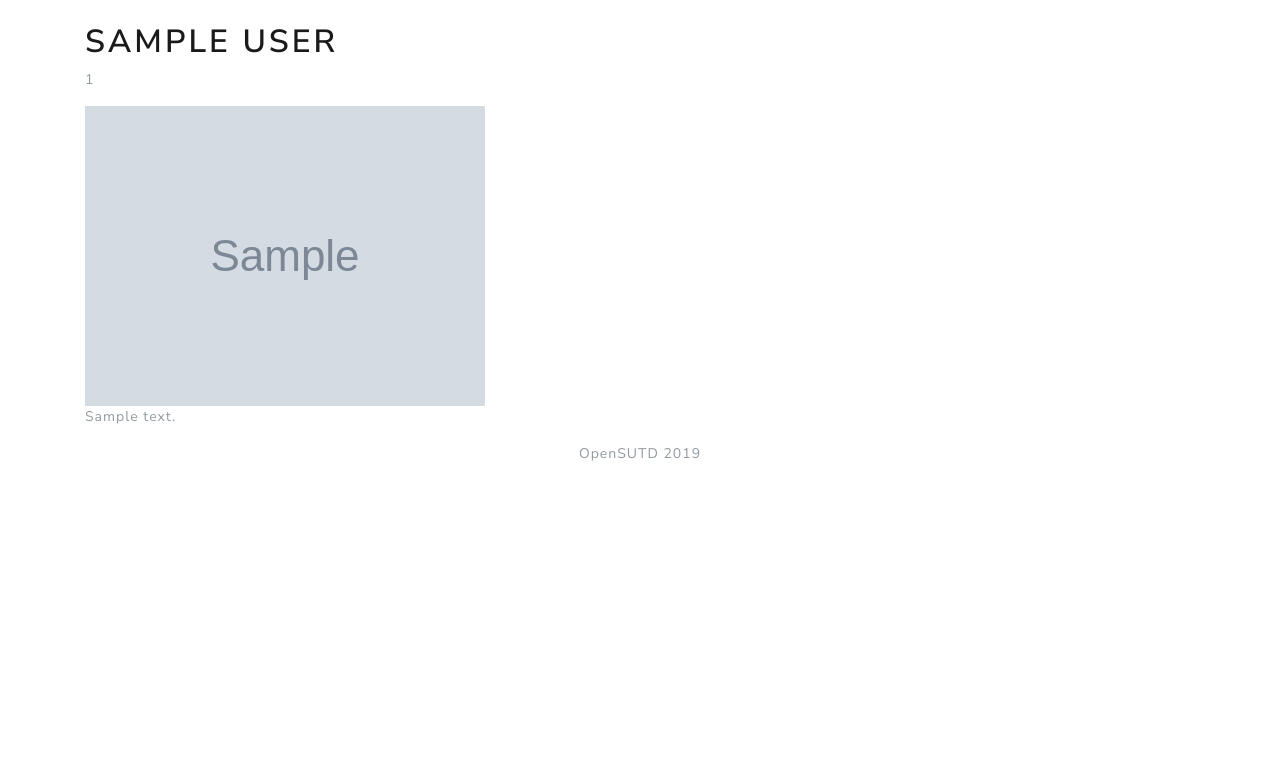
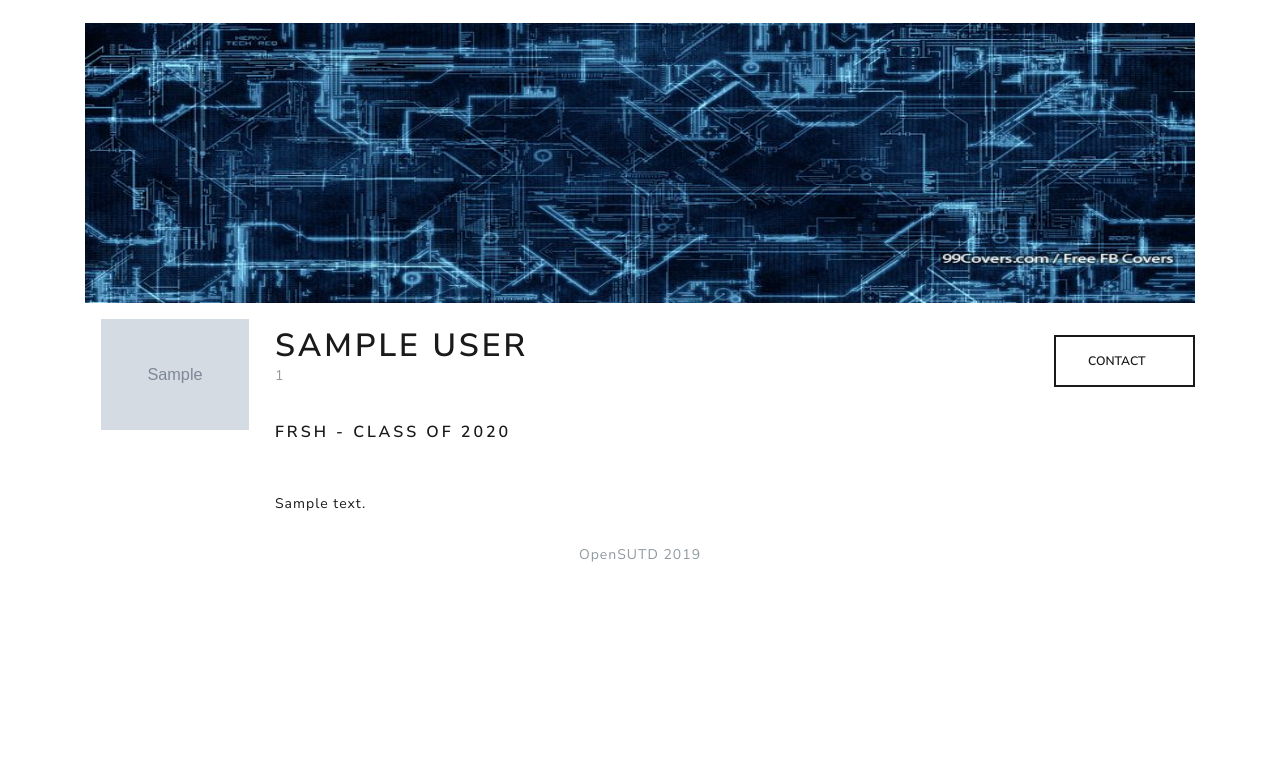
Before and after one commit to OpenSUTD/web-platform-prototype, a Django app: page /users/1/ in a window 1280 px wide. Shown: the part 89-850 px from the top of the page. Run offline with Django 3.2, Linux system fonts and the light colour scheme; tables that the repository leaves empty hold one stand-in row (values such as "Sample post"); grey boxes marked "Sample" are stand-in pictures; some libraries are stand-ins or nearby versions.

Commit message:
Added functional user profile page and added performance tests

```diff
--- a/projects/models.py
+++ b/projects/models.py
@@ -46,7 +46,7 @@ class User(models.Model):
 
     # TODO :
     # Eventually Move to ImageField instead of providing URL?
-    display_picture = models.CharField(max_length=200, default="https://via.placeholder.com/150")
+    display_picture = models.CharField(max_length=200, default="https://via.placeholder.com/150x150?text=user_display_picture")
 
     is_sutd = models.BooleanField(default="False")
 
--- a/projects/static/css/custom.css
+++ b/projects/static/css/custom.css
@@ -92,6 +92,61 @@
     padding: 5px;
     width: 200px;
 }
+
+.profile-cover-image img {
+    width: 100%;
+    height: 280px;
+}
+
+.profile-picture {
+    padding: 1rem;
+    width: 180px;
+}
+
+.profile-description {
+    margin-top: 1.5rem;
+}
+
+.profile-name {
+    margin: 0;
+}
+
+.profile-faculty {
+    margin-bottom: 50px;
+}
+
+.edit-profile {
+    margin-top: 2rem;
+    position: relative;
+    float: right;
+}
+
+a.edit-button {
+    padding: 0.5rem;
+    color: black;
+}
+
+a.edit-button:hover{
+    color: black;
+    text-decoration: underline;
+}
+
+.project-card {
+    box-shadow: 0px 0px 12px -3px rgba(199,199,199,1);;
+}
+
+.project-card img {
+    margin-top: 1rem;
+    display: block;
+    width: 100%;
+    min-width: 100%;
+    min-height: 100%;
+}
+
+.project-card p {
+    padding: 1rem;
+}
+
 
 .poster-enlarge {
     padding: 0.5rem;
--- a/projects/templates/opensutd/home.html
+++ b/projects/templates/opensutd/home.html
@@ -3,7 +3,7 @@
 
 <div class="jumbotron jumbotron-fluid full-width-header">
     <h1>Welcome to OpenSUTD!</h1>
-    <p>OpenSUTD is an open community owned by and dedicated to sharing the work done by the SUTD community</p>
+    <p class="lead">OpenSUTD is an open community owned by and dedicated to sharing the work done by the SUTD community</p>
     <div class="d-flex justify-content-around">
             <div class="col-sm">
                 <div class="card shadow bg-dark fix-height-card-homepage">
--- a/projects/templates/opensutd/user.html
+++ b/projects/templates/opensutd/user.html
@@ -1,10 +1,30 @@
 {% extends 'base.html' %}
 {% block content %}
 
-<h1>{{ current_user.display_name }}</h1>
-<p>{{ current_user.user_id }}</p>
-<img src="{{ current_user.display_picture }}">
+{% load static %}
 
-<p>{{ current_user.bio }}</p>
+<div class="profile-cover-image">
+    <img src='{% static "images/cover_image_example.jpg" %}'' alt="Cover Image">
+</div>
+
+<div class="row">
+    <div class="col-sm-2">
+        <img class="profile-picture" src="{{ current_user.display_picture }}" alt="Card image">
+    </div>
+    <div class="col-sm-7 profile-description">
+        <h1 class="profile-name">{{ current_user.display_name }}</h1>
+        <p>{{ current_user.user_id }}</p>
+        <br>
+        <h5 class="profile-faculty text-primary">{{ current_user.pillar }} - Class of {{ current_user.graduation_year }}</h5>
+        <p class="profile-bio text-primary">{{ current_user.bio }}</p>
+    </div>
+    <div class="col-sm-3">
+        <div class="edit-profile">
+            <!-- <a href="#" class="btn btn-md edit-button">Edit Profile <i class="far fa-edit" style="color:black"></i></a>
+            <br> -->
+            <button type="button" class="btn btn-outline-primary">Contact  <i class="far fa-phone"></i></button>
+        </div>
+    </div>
+</div>
 
 {% endblock %}
--- a/projects/templates/projects/showcase.html
+++ b/projects/templates/projects/showcase.html
@@ -69,7 +69,7 @@
                     <img src='{% static "images/usericon.png" %}' alt="Card image">
                 </div>
                 <div class="col-sm-8" style="margin: auto">
-                    <p class="card-text project-member-name">{{ user.display_name}}, {{ user.pillar}}</p>
+                    <a href="../../users/{{ user.user_id}}/" class="card-text project-member-name">{{ user.display_name}}, {{ user.pillar}}</a>
                 </div>
             </div>
         </div>
```
Also changed, not shown: projects/tests.py (+23 -0 lines), projects/migrations/0001_initial.py, projects/static/images/cover_image_example.jpg (added).
